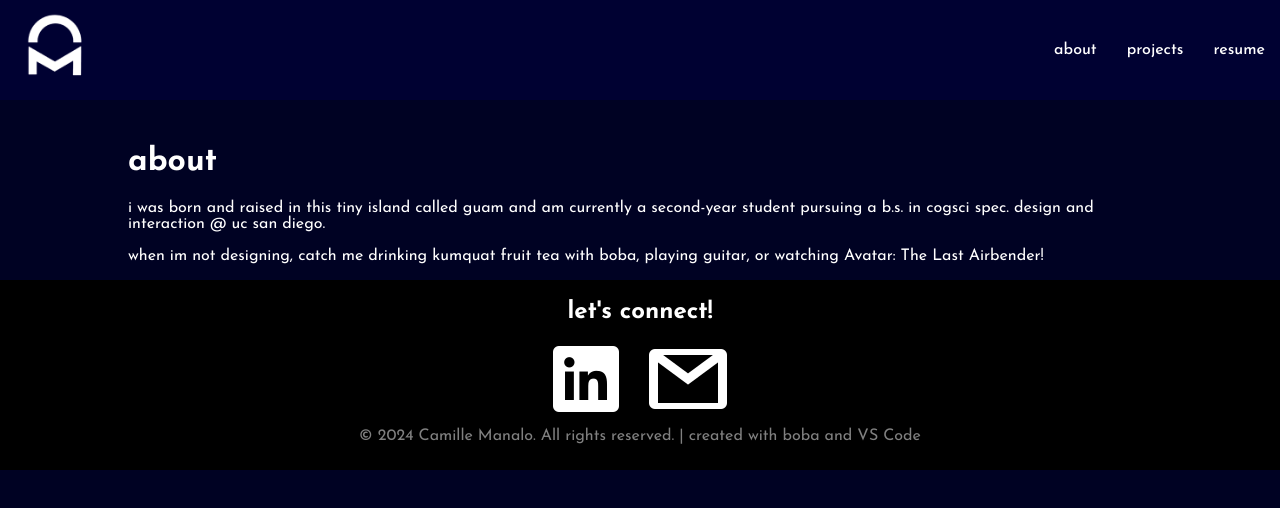
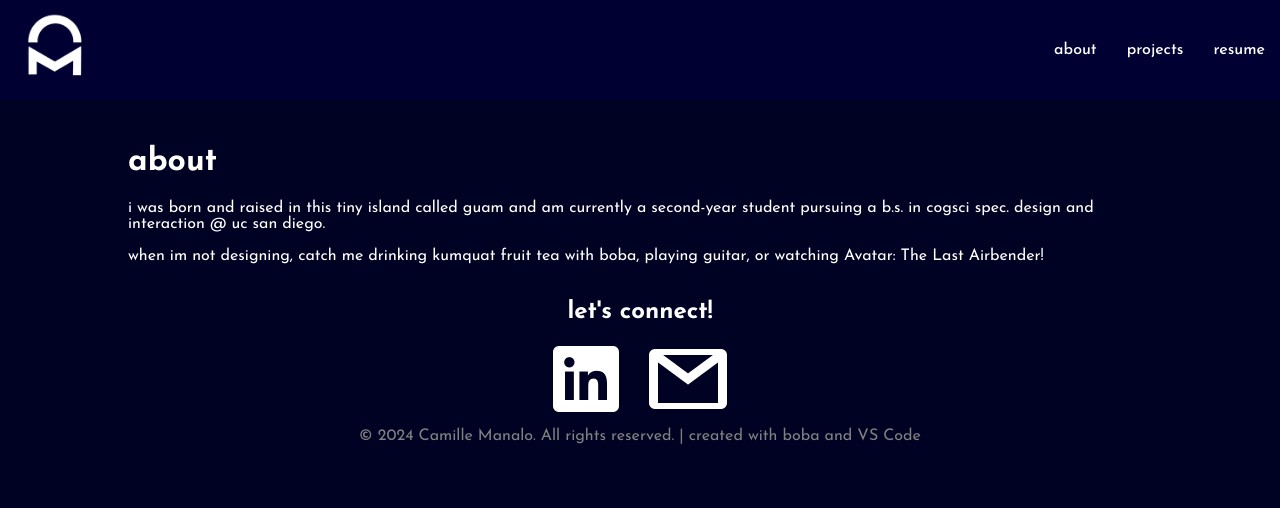
Before and after one commit to robmahalo/camille-folio, a React (Create React App) app in the folder frontend/: page /about in a window 1280 px wide. Shown: the top 508 px of the page. Built offline with nearby package versions, Linux system fonts and the light colour scheme.

Commit message:
changed footer color

```diff
--- a/frontend/src/components/footer/footer.styles.scss
+++ b/frontend/src/components/footer/footer.styles.scss
@@ -4,7 +4,7 @@
 
 .box {
   padding: 10px;
-  background: rgb(0, 0, 0); // black theme
+  background: rgb(0, 2, 35); // dark blue theme
   bottom: 0;
   width: 100%;
 
```
